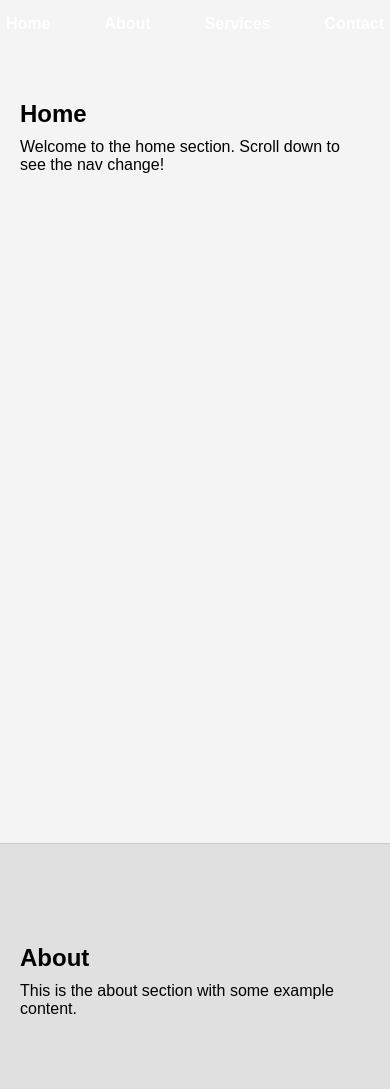
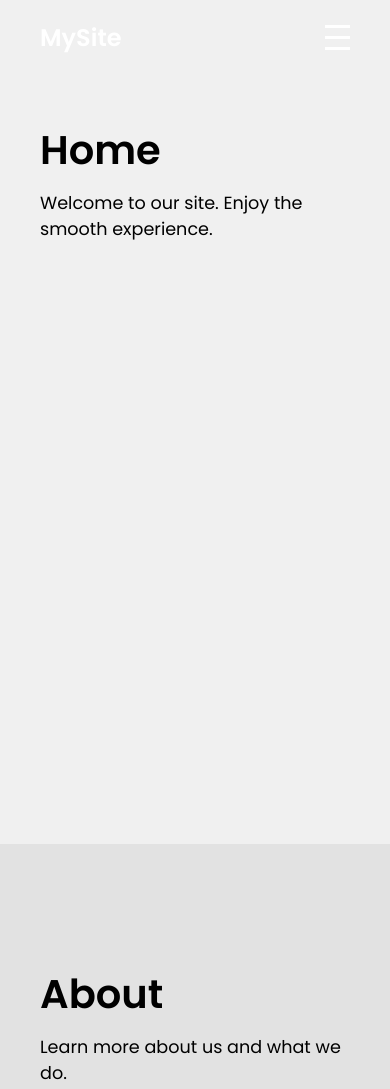
Before and after one commit to NIVETHA1723/navigation, a plain HTML site: page index.html in a window 390 px wide. Shown: the top 1089 px of the page. Drawn offline with Linux system fonts and the light colour scheme.

Commit message:
Update index.html

```diff
--- a/index.html
+++ b/index.html
@@ -1,81 +1,153 @@
 <!DOCTYPE html>
 <html lang="en">
 <head>
-  <meta charset="UTF-8">
-  <meta name="viewport" content="width=device-width, initial-scale=1">
-  <title>Fixed Navigation Menu</title>
+  <meta charset="UTF-8" />
+  <meta name="viewport" content="width=device-width, initial-scale=1.0" />
+  <title>Sleek Fixed Nav</title>
+  <link href="https://fonts.googleapis.com/css2?family=Poppins:wght@400;600&display=swap" rel="stylesheet">
   <style>
-    /* Reset & Base Styles */
+    /* Reset */
     * {
       margin: 0;
       padding: 0;
       box-sizing: border-box;
     }
 
-    body, html {
-      font-family: sans-serif;
+    body {
+      font-family: 'Poppins', sans-serif;
       scroll-behavior: smooth;
     }
 
     /* Navigation Styles */
-    #navbar {
+    nav {
       position: fixed;
       top: 0;
+      left: 0;
       width: 100%;
       background-color: transparent;
-      transition: background-color 0.3s ease;
-      padding: 15px 20px;
+      padding: 20px 40px;
       z-index: 1000;
+      display: flex;
+      justify-content: space-between;
+      align-items: center;
+      transition: background-color 0.3s ease, box-shadow 0.3s ease;
     }
 
-    #navbar.scrolled {
-      background-color: #333;
-      box-shadow: 0 2px 5px rgba(0, 0, 0, 0.2);
+    nav.scrolled {
+      background-color: #111;
+      box-shadow: 0 4px 8px rgba(0, 0, 0, 0.2);
     }
 
-    #navbar ul {
-      list-style-type: none;
+    .logo {
+      font-size: 24px;
+      color: white;
+      font-weight: 600;
+    }
+
+    ul.nav-links {
+      list-style: none;
       display: flex;
-      justify-content: center;
       gap: 30px;
     }
 
-    #navbar li a {
+    ul.nav-links li a {
+      color: white;
       text-decoration: none;
-      color: white;
-      font-weight: bold;
-      padding: 8px 12px;
-      transition: color 0.3s, background-color 0.3s;
+      font-weight: 500;
+      position: relative;
+      padding: 5px 0;
     }
 
-    #navbar li a:hover {
-      color: #FFD700;
-      background-color: rgba(255, 255, 255, 0.1);
-      border-radius: 4px;
+    ul.nav-links li a::after {
+      content: '';
+      position: absolute;
+      bottom: 0;
+      left: 0;
+      width: 0%;
+      height: 2px;
+      background: #FFD700;
+      transition: width 0.3s ease;
     }
 
-    /* Section Content Styles */
+    ul.nav-links li a:hover::after,
+    ul.nav-links li a.active::after {
+      width: 100%;
+    }
+
+    ul.nav-links li a.active {
+      color: #FFD700;
+    }
+
+    /* Mobile nav */
+    .hamburger {
+      display: none;
+      flex-direction: column;
+      cursor: pointer;
+    }
+
+    .hamburger span {
+      height: 3px;
+      width: 25px;
+      background: white;
+      margin: 4px 0;
+      transition: 0.3s;
+    }
+
+    @media (max-width: 768px) {
+      ul.nav-links {
+        position: absolute;
+        top: 70px;
+        left: -100%;
+        flex-direction: column;
+        background-color: #111;
+        width: 100%;
+        text-align: center;
+        transition: left 0.3s ease;
+        padding: 20px 0;
+      }
+
+      ul.nav-links.open {
+        left: 0;
+      }
+
+      .hamburger {
+        display: flex;
+      }
+    }
+
+    /* Sections */
     section {
       height: 100vh;
-      padding: 100px 20px 20px; /* offset for fixed nav */
-      background: #f4f4f4;
-      border-bottom: 1px solid #ccc;
+      padding: 120px 40px 40px;
+      background: #f0f0f0;
+      transition: background 0.3s;
     }
 
     section:nth-child(even) {
-      background: #e0e0e0;
+      background: #e2e2e2;
     }
 
     section h1 {
+      font-size: 2.5rem;
       margin-bottom: 10px;
+    }
+
+    section p {
+      font-size: 1.1rem;
     }
   </style>
 </head>
 <body>
 
   <nav id="navbar">
-    <ul>
-      <li><a href="#home">Home</a></li>
+    <div class="logo">MySite</div>
+    <div class="hamburger" id="hamburger">
+      <span></span>
+      <span></span>
+      <span></span>
+    </div>
+    <ul class="nav-links" id="nav-links">
+      <li><a href="#home" class="active">Home</a></li>
       <li><a href="#about">About</a></li>
       <li><a href="#services">Services</a></li>
       <li><a href="#contact">Contact</a></li>
@@ -85,32 +157,58 @@
   <main>
     <section id="home">
       <h1>Home</h1>
-      <p>Welcome to the home section. Scroll down to see the nav change!</p>
+      <p>Welcome to our site. Enjoy the smooth experience.</p>
     </section>
     <section id="about">
       <h1>About</h1>
-      <p>This is the about section with some example content.</p>
+      <p>Learn more about us and what we do.</p>
     </section>
     <section id="services">
       <h1>Services</h1>
-      <p>Details about services offered go here.</p>
+      <p>We offer a range of digital solutions for your needs.</p>
     </section>
     <section id="contact">
       <h1>Contact</h1>
-      <p>Contact information and form would go here.</p>
+      <p>Reach out to us anytime — we're here to help.</p>
     </section>
   </main>
 
   <script>
-    // JavaScript for scroll effect
-    window.addEventListener("scroll", function () {
-      const navbar = document.getElementById("navbar");
-      if (window.scrollY > 50) {
-        navbar.classList.add("scrolled");
-      } else {
-        navbar.classList.remove("scrolled");
-      }
+    // Scroll effect
+    const navbar = document.getElementById("navbar");
+    window.addEventListener("scroll", () => {
+      navbar.classList.toggle("scrolled", window.scrollY > 50);
     });
+
+    // Mobile nav toggle
+    const hamburger = document.getElementById("hamburger");
+    const navLinks = document.getElementById("nav-links");
+    hamburger.addEventListener("click", () => {
+      navLinks.classList.toggle("open");
+    });
+
+    // Active link detection
+    const sections = document.querySelectorAll("section");
+    const links = document.querySelectorAll("nav ul li a");
+
+    const options = {
+      threshold: 0.5
+    };
+
+    const observer = new IntersectionObserver((entries) => {
+      entries.forEach(entry => {
+        if (entry.isIntersecting) {
+          links.forEach(link => {
+            link.classList.remove("active");
+            if (link.getAttribute("href").substring(1) === entry.target.id) {
+              link.classList.add("active");
+            }
+          });
+        }
+      });
+    }, options);
+
+    sections.forEach(section => observer.observe(section));
   </script>
 
 </body>
```
